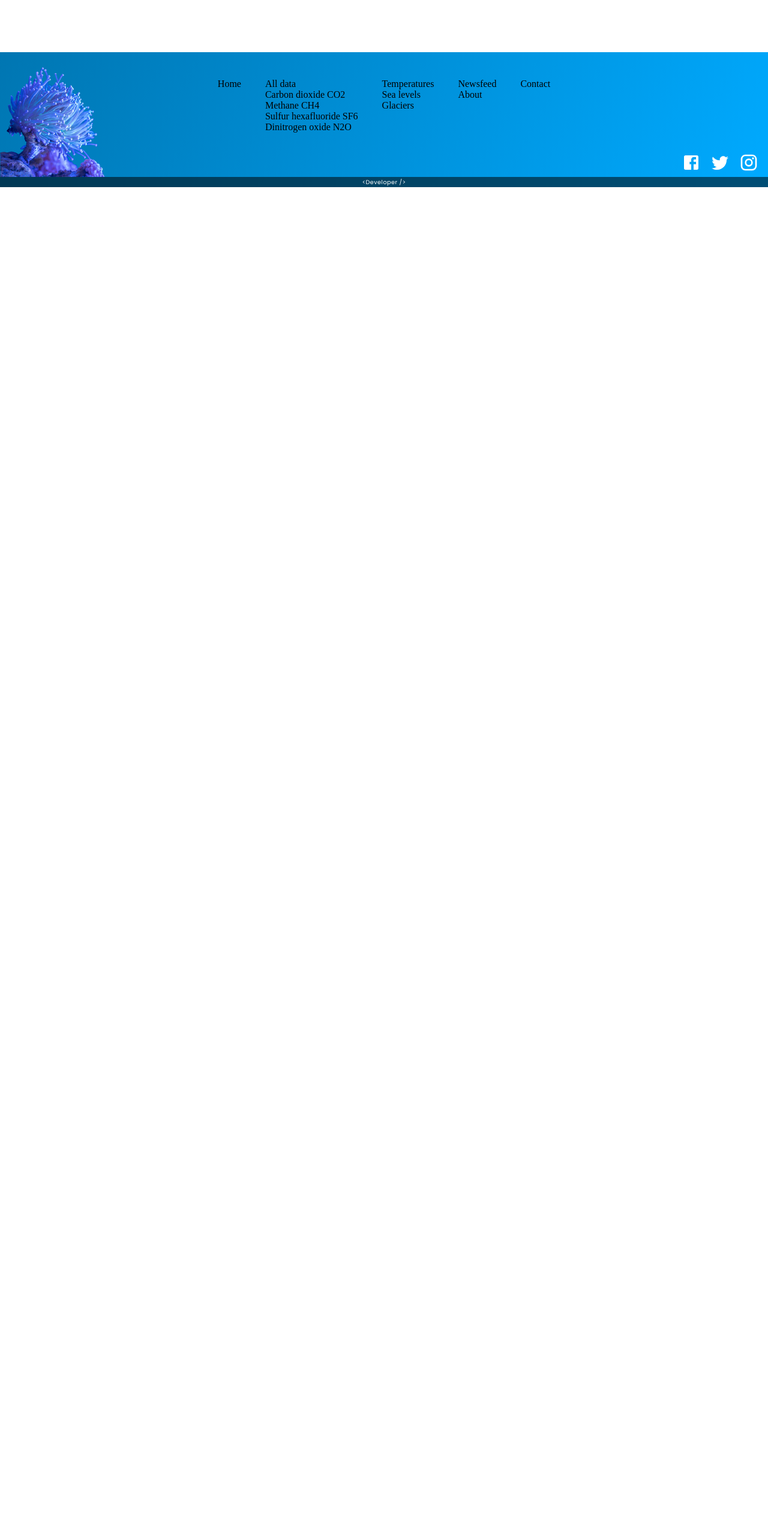
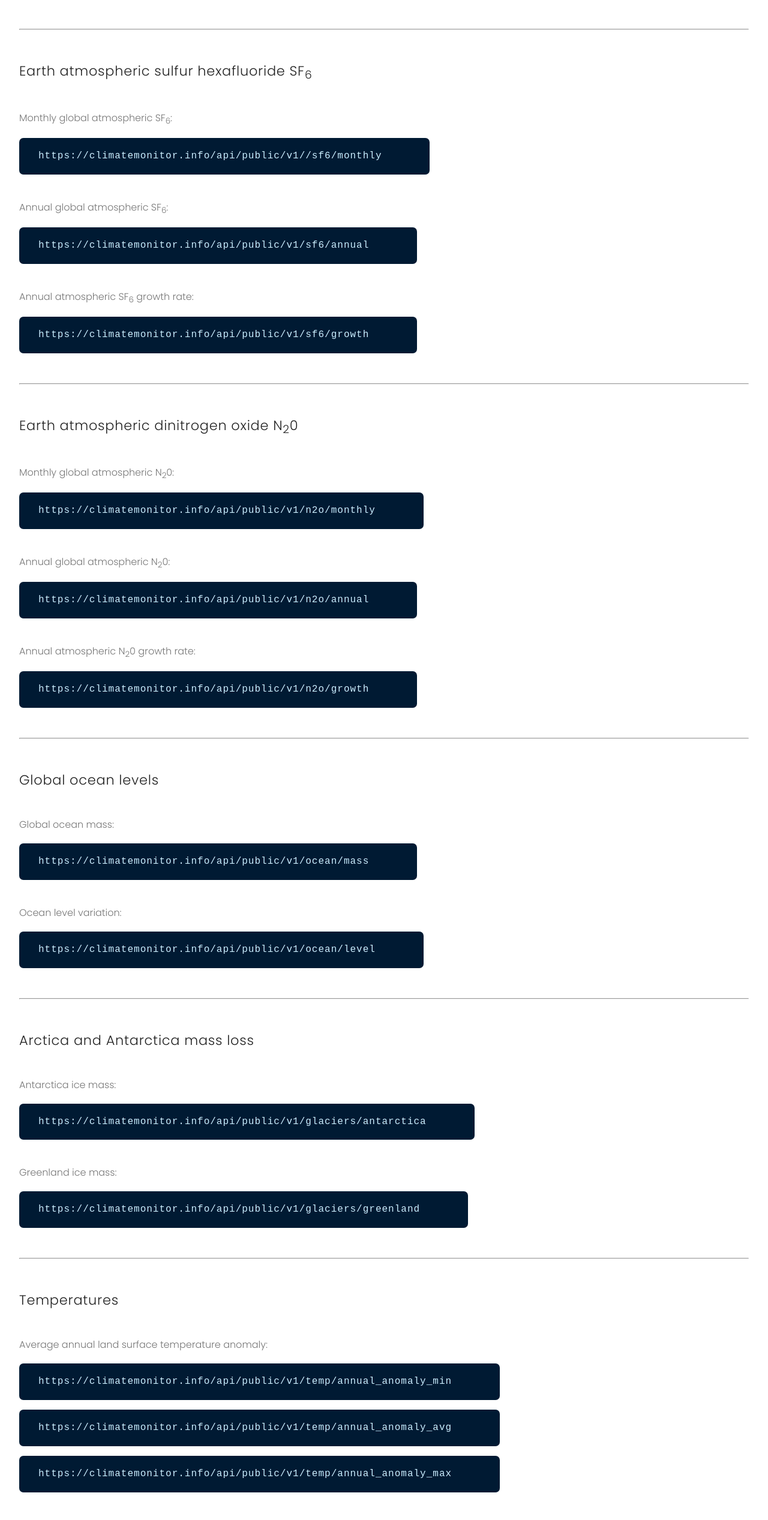
Before and after one commit to TomaszPietrzykowski/climate-monitor-nextjs, a Next.js app: page /public_api in a window 1280 px wide. Shown: the part 9241-11775 px from the top of the page at 60% size. Before the commit the page ends 9553 px from the top, so only its background shows below. Built offline with nearby package versions, Linux system fonts and the light colour scheme.

Commit message:
documentation update

```diff
--- a/pages/public_api.js
+++ b/pages/public_api.js
@@ -791,6 +791,195 @@ const PublicAPI = () => {
         </div>
         <br />
         {/* -------------------------------------- */}
+        <br />
+        <hr />
+        <p className={classes.pHead}>
+          Earth atmospheric sulfur hexafluoride SF<sub>6</sub>
+        </p>
+        <br />
+        <p className={classes.p}>
+          Monthly global atmospheric SF<sub>6</sub>:
+        </p>
+        <div className={classes.codeLine}>
+          <code className={classes.code}>
+            https://climatemonitor.info/api/public/v1//sf6/monthly
+          </code>
+        </div>
+        <br />
+        <p className={classes.p}>
+          Annual global atmospheric SF<sub>6</sub>:
+        </p>
+        <div className={classes.codeLine}>
+          <code className={classes.code}>
+            https://climatemonitor.info/api/public/v1/sf6/annual
+          </code>
+        </div>
+        <br />
+        <p className={classes.p}>
+          Annual atmospheric SF<sub>6</sub> growth rate:
+        </p>
+        <div className={classes.codeLine}>
+          <code className={classes.code}>
+            https://climatemonitor.info/api/public/v1/sf6/growth
+          </code>
+        </div>
+        <br />
+        {/* -------------------------------------- */}
+        <br />
+        <hr />
+        <p className={classes.pHead}>
+          Earth atmospheric dinitrogen oxide N<sub>2</sub>0
+        </p>
+        <br />
+        <p className={classes.p}>
+          Monthly global atmospheric N<sub>2</sub>0:
+        </p>
+        <div className={classes.codeLine}>
+          <code className={classes.code}>
+            https://climatemonitor.info/api/public/v1/n2o/monthly
+          </code>
+        </div>
+        <br />
+        <p className={classes.p}>
+          Annual global atmospheric N<sub>2</sub>0:
+        </p>
+        <div className={classes.codeLine}>
+          <code className={classes.code}>
+            https://climatemonitor.info/api/public/v1/n2o/annual
+          </code>
+        </div>
+        <br />
+        <p className={classes.p}>
+          Annual atmospheric N<sub>2</sub>0 growth rate:
+        </p>
+        <div className={classes.codeLine}>
+          <code className={classes.code}>
+            https://climatemonitor.info/api/public/v1/n2o/growth
+          </code>
+        </div>
+        <br />
+        {/* -------------------------------------- */}
+        {/* -------------------------------------- */}
+        <br />
+        <hr />
+        <p className={classes.pHead}>Global ocean levels</p>
+        <br />
+        <p className={classes.p}>Global ocean mass:</p>
+        <div className={classes.codeLine}>
+          <code className={classes.code}>
+            https://climatemonitor.info/api/public/v1/ocean/mass
+          </code>
+        </div>
+        <br />
+        <p className={classes.p}>Ocean level variation:</p>
+        <div className={classes.codeLine}>
+          <code className={classes.code}>
+            https://climatemonitor.info/api/public/v1/ocean/level
+          </code>
+        </div>
+        <br />
+        {/* -------------------------------------- */}
+        <br />
+        <hr />
+        <p className={classes.pHead}>Arctica and Antarctica mass loss</p>
+        <br />
+        <p className={classes.p}>Antarctica ice mass:</p>
+        <div className={classes.codeLine}>
+          <code className={classes.code}>
+            https://climatemonitor.info/api/public/v1/glaciers/antarctica
+          </code>
+        </div>
+        <br />
+        <p className={classes.p}>Greenland ice mass:</p>
+        <div className={classes.codeLine}>
+          <code className={classes.code}>
+            https://climatemonitor.info/api/public/v1/glaciers/greenland
+          </code>
+        </div>
+        <br />
+        {/* -------------------------------------- */}
+        <br />
+        <hr />
+        <p className={classes.pHead}>Temperatures</p>
+        <br />
+        <p className={classes.p}>
+          Average annual land surface temperature anomaly:
+        </p>
+        <div className={classes.codeLine}>
+          <code className={classes.code}>
+            https://climatemonitor.info/api/public/v1/temp/annual_anomaly_min
+          </code>
+        </div>
+        <div className={classes.codeLine}>
+          <code className={classes.code}>
+            https://climatemonitor.info/api/public/v1/temp/annual_anomaly_avg
+          </code>
+        </div>
+        <div className={classes.codeLine}>
+          <code className={classes.code}>
+            https://climatemonitor.info/api/public/v1/temp/annual_anomaly_max
+          </code>
+        </div>
+        <br />
+        <p className={classes.p}>
+          Annual land and ocean combined temperature anomaly:
+        </p>
+        <div className={classes.codeLine}>
+          <code className={classes.code}>
+            https://climatemonitor.info/api/public/v1/temp/annual_anomaly_loc
+          </code>
+        </div>
+        <br />
+        <br />
+        <p className={classes.p}>
+          Average monthly land surface temperature anomaly:
+        </p>
+        <div className={classes.codeLine}>
+          <code className={classes.code}>
+            https://climatemonitor.info/api/public/v1/temp/monthly_anomaly_min
+          </code>
+        </div>
+        <div className={classes.codeLine}>
+          <code className={classes.code}>
+            https://climatemonitor.info/api/public/v1/temp/monthly_anomaly_avg
+          </code>
+        </div>
+        <div className={classes.codeLine}>
+          <code className={classes.code}>
+            https://climatemonitor.info/api/public/v1/temp/monthly_anomaly_max
+          </code>
+        </div>
+        <br />
+        <p className={classes.p}>
+          Monthly land and ocean combined temperature anomaly:
+        </p>
+        <div className={classes.codeLine}>
+          <code className={classes.code}>
+            https://climatemonitor.info/api/public/v1/temp/monthly_anomaly_loc
+          </code>
+        </div>
+        <br />
+        <br />
+        <p className={classes.p}>
+          Average daily land surface temperature anomaly (last ten years):
+        </p>
+        <div className={classes.codeLine}>
+          <code className={classes.code}>
+            https://climatemonitor.info/api/public/v1/temp/daily_min
+          </code>
+        </div>
+        <div className={classes.codeLine}>
+          <code className={classes.code}>
+            https://climatemonitor.info/api/public/v1/temp/daily_avg
+          </code>
+        </div>
+        <div className={classes.codeLine}>
+          <code className={classes.code}>
+            https://climatemonitor.info/api/public/v1/temp/daily_max
+          </code>
+        </div>
+        <br />
+        {/* -------------------------------------- */}
       </div>
     </>
   )
```
